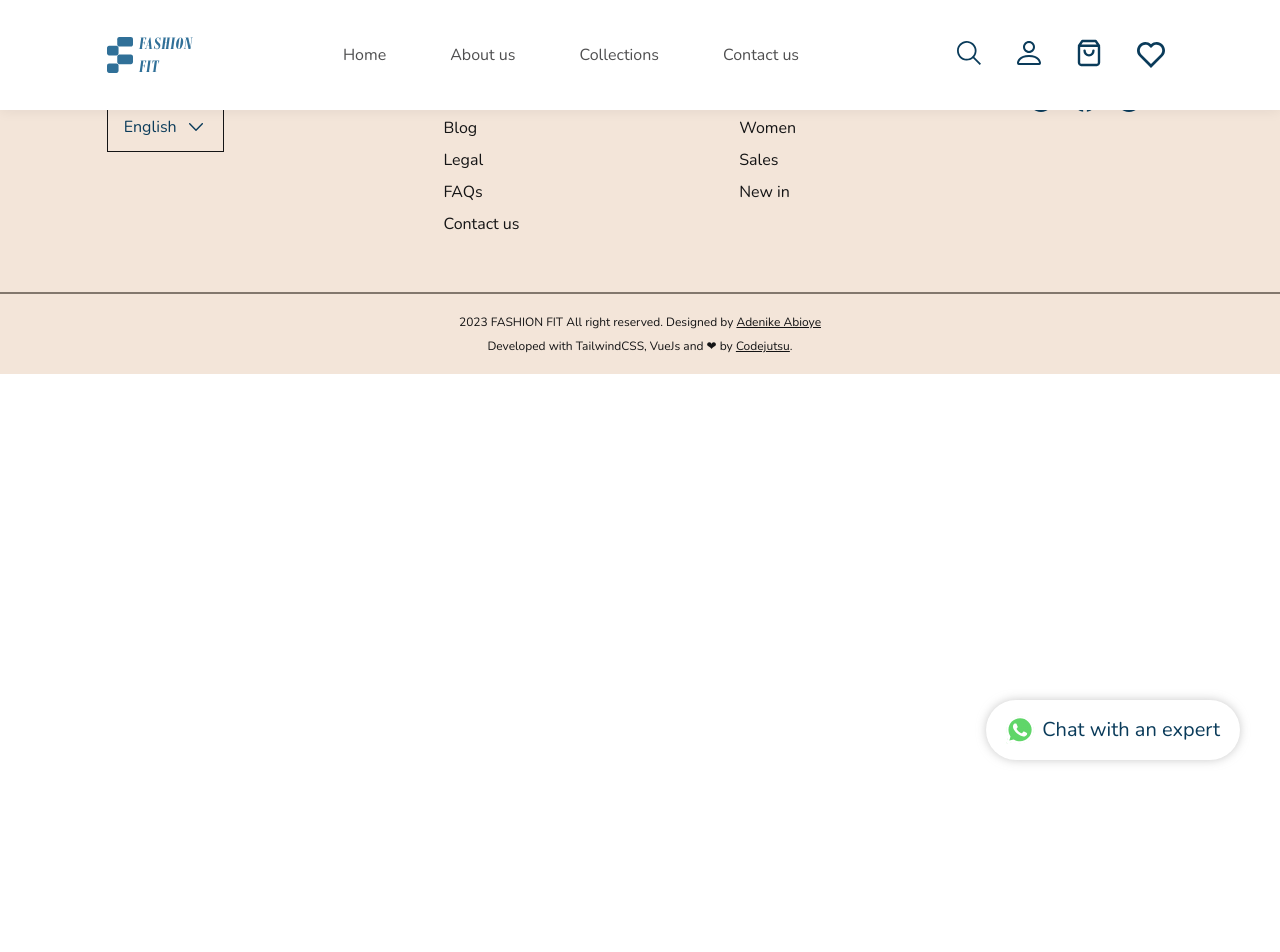
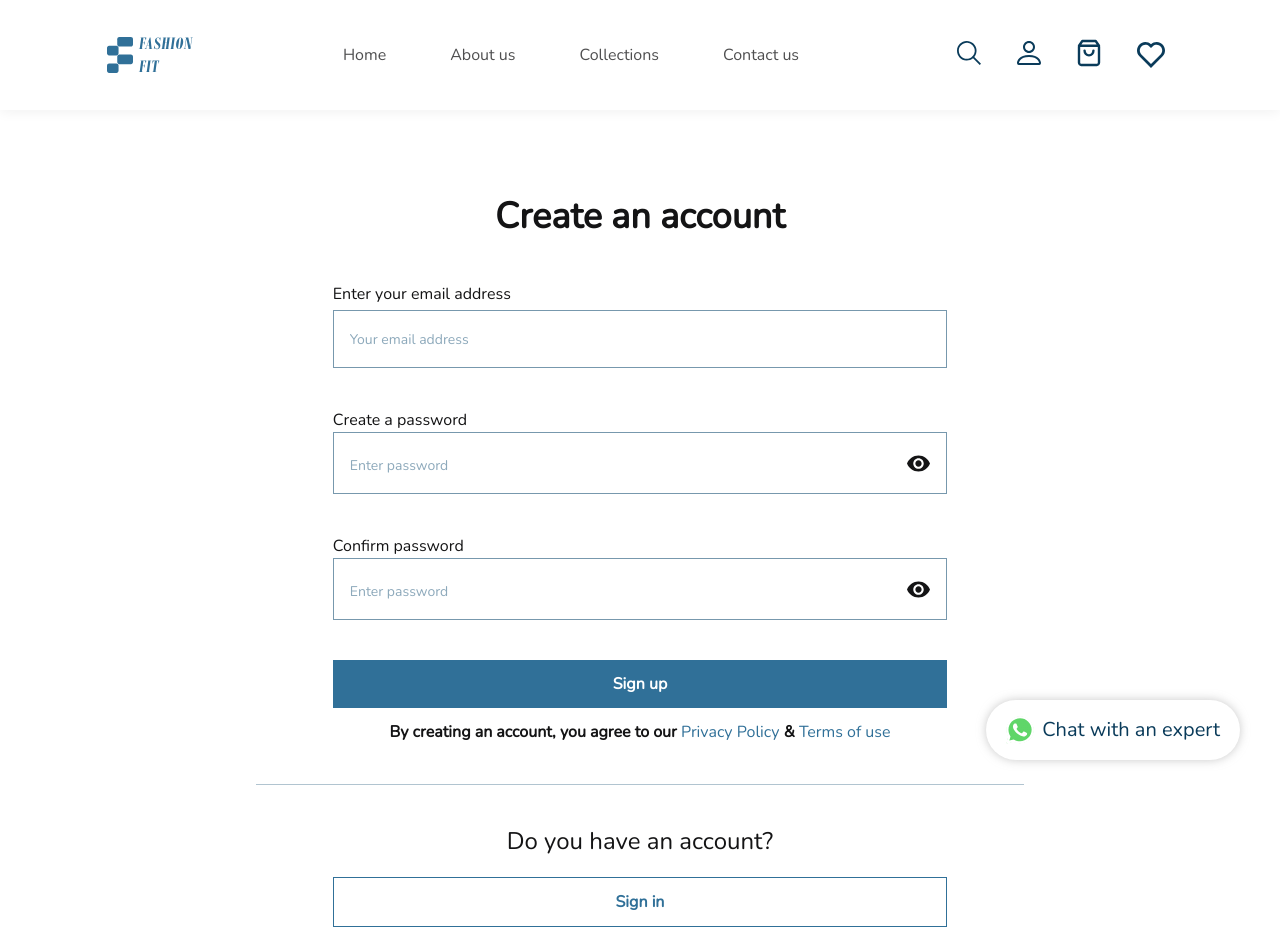
Before and after one commit to codejutsu1/fashion-fit, a Vue app: page /signup in a window 1280 px wide. Shown: the top 952 px of the page. Before the commit the page ends 800 px from the top, so only its background shows below. Built offline with nearby package versions, Linux system fonts and the light colour scheme; what @splidejs/vue-splide would draw is missing.

Commit message:
developed the signup page

```diff
--- a/src/router/index.js
+++ b/src/router/index.js
@@ -23,6 +23,11 @@ const router = createRouter({
       path: '/contact-us',
       name: 'contact-us',
       component: () => import('../views/ContactView.vue')
+    },
+    {
+      path: '/signup',
+      name: 'signup',
+      component: () => import('../views/Signup.vue')
     }
   ]
 })
--- /dev/null
+++ b/src/views/Signup.vue
@@ -0,0 +1,49 @@
+
+<template>
+    <section class="pt-28">
+        <div class="py-20 w-3/5 mx-auto text-[#141415]">
+            <h1 class="font-semibold text-4xl leading-[50.4px] text-center">Create an account</h1>
+            <form action="#" class="py-10 border-b border-[#B1C4D0]">
+                <div class="w-4/5 mx-auto space-y-10">
+                    <div>
+                        <label for="email" class="font-medium text-base block">
+                            Enter your email address
+                        </label>
+                        <input type="email" name="email" placeholder="Your email address" class="block w-full p-4 mt-1 border border-[#7798AD] placeholder:text-sm placeholder:text-[#8DA9BB]">
+                    </div>
+                    <div>
+                        <label for="password" class="font-medium text-base block">
+                            Create a password
+                        </label>
+                        <div class="flex justify-between items-center px-4 border border-[#7798AD]">
+                            <input type="password" name="password" placeholder="Enter password" class="block w-full mt-1 py-4 border-0 placeholder:text-sm placeholder:text-[#8DA9BB] focus:outline-0">
+                            <img class="w-6 py-2 cursor-pointer" src="/images/icons/password.svg" alt="Password Icon">
+                        </div>
+                    </div>
+                    <div>
+                        <label for="confirm_password" class="font-medium text-base block">
+                            Confirm password
+                        </label>
+                        <div class="flex justify-between items-center px-4 border border-[#7798AD]">
+                            <input type="password" name="confirm_password" placeholder="Enter password" class="block w-full mt-1 py-4 border-0 placeholder:text-sm placeholder:text-[#8DA9BB] focus:outline-0">
+                            <img class="w-6 py-2 cursor-pointer" src="/images/icons/password.svg" alt="Password Icon">
+                        </div>
+                    </div>
+                    <div>
+                        <input type="submit" value="Sign up" class="w-full bg-[#307098] py-3 text-base font-semibold text-[#FFFFFF] cursor-pointer">
+                    </div>
+                </div>
+                <span class="block text-center pt-3 font-semibold text-[#141415]">By creating an account, you agree to our <a href="#" class="font-medium text-[#307098]">Privacy Policy</a> & <a href="#" class="font-medium text-[#307098]">Terms of use</a></span>
+            </form>
+
+            <div class="py-10 text-[#141415] w-4/5 mx-auto space-y-5">
+                <h1 class="text-center font-medium text-2xl">Do you have an account?</h1>
+                <div>
+                    <a href="#" class="w-full block border border-[#307098] text-center py-3 font-semibold text-[#307098]">
+                        Sign in
+                    </a>
+                </div>
+            </div>
+        </div>
+    </section>
+</template>
```
Also changed, not shown: src/views/ContactView.vue (+0 -7 lines), public/images/icons/password.svg (added).
